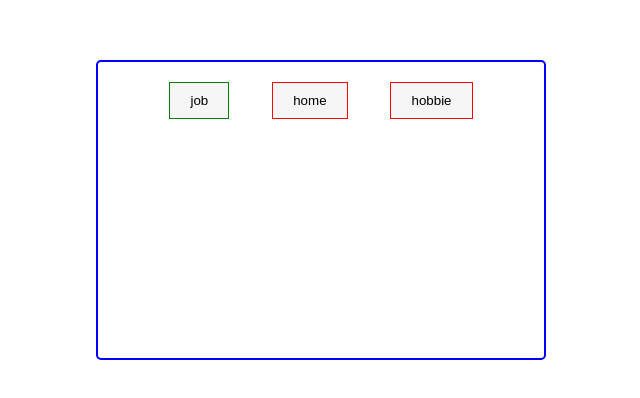
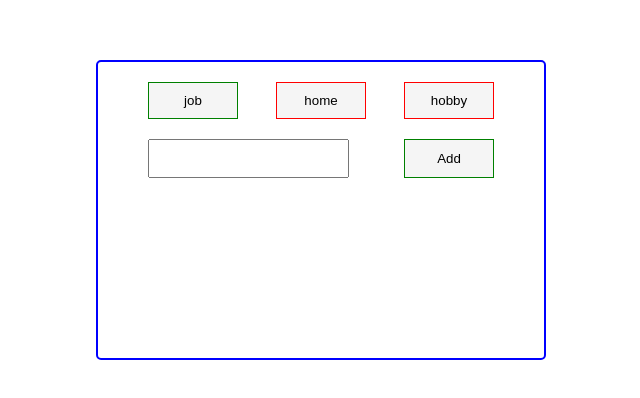
Before and after one commit to MaximMurysov/todo-categories, a React (Vite) app: page / in a window 1280 px wide. Shown: the part 190-588 px from the top of the page, without its empty margins (319-959 px from the left). Built offline with nearby package versions, Linux system fonts and the light colour scheme.

Commit message:
feat: add todo list with add and toggle complete

```diff
--- a/src/components/TodoApp.jsx
+++ b/src/components/TodoApp.jsx
@@ -2,15 +2,40 @@ import { useState } from "react";
 import styles from "./styles.module.css";
 
 function TodoApp() {
-  const category = ["job", "home", "hobbie"];
+  const category = ["job", "home", "hobby"];
+
   const [activeCategory, setActiveCategory] = useState("job");
   const [todos, setTodos] = useState({
     job: [],
     home: [],
-    hobbie: [],
+    hobby: [],
   });
+
+  const [form, setForm] = useState("");
+
   const handleCategoryClick = (elem) => {
     setActiveCategory(elem);
+  };
+  const addTodo = () => {
+    if (form.trim() === "") return;
+    const newForm = {
+      id: crypto.randomUUID(),
+      text: form,
+      completed: false,
+    };
+    setTodos({
+      ...todos,
+      [activeCategory]: [...todos[activeCategory], newForm],
+    });
+    setForm("");
+  };
+  const toggleTodo = (id) => {
+    setTodos({
+      ...todos,
+      [activeCategory]: todos[activeCategory].map((elem) =>
+        elem.id === id ? { ...elem, completed: !elem.completed } : elem,
+      ),
+    });
   };
   return (
     <div className={styles.todo}>
@@ -26,6 +51,30 @@ function TodoApp() {
             </button>
           ))}
         </div>
+        <div className={styles.todoItem}>
+          <input
+            className={styles.input}
+            type="text"
+            value={form}
+            onChange={(e) => setForm(e.target.value)}
+          />
+          <button className={styles.addBtn} onClick={addTodo}>
+            Add
+          </button>
+        </div>
+        <>
+          {todos[activeCategory].map((todo) => (
+            <div key={todo.id}>
+              <input
+                type="checkbox"
+                checked={todo.completed}
+                onChange={() => toggleTodo(todo.id)}
+              />
+              <p>{todo.text}</p>
+              <button>"❌"</button>
+            </div>
+          ))}
+        </>
       </div>
     </div>
   );
--- a/src/components/styles.module.css
+++ b/src/components/styles.module.css
@@ -19,14 +19,30 @@
 .todos {
   display: flex;
   width: 100%;
-  justify-content: space-around;
+  justify-content: space-between;
 }
 .todo-btn {
   padding: 10px 20px;
   border: 1px red solid;
   background-color: whitesmoke;
   cursor: pointer;
+  width: 90px;
 }
 .active {
   border: 1px green solid;
 }
+.todoItem {
+  margin-top: 20px;
+  display: flex;
+  justify-content: space-between;
+}
+.input {
+  padding: 10px;
+}
+.addBtn {
+  padding: 10px 20px;
+  background-color: whitesmoke;
+  cursor: pointer;
+  border: 1px green solid;
+  width: 90px;
+}
```
